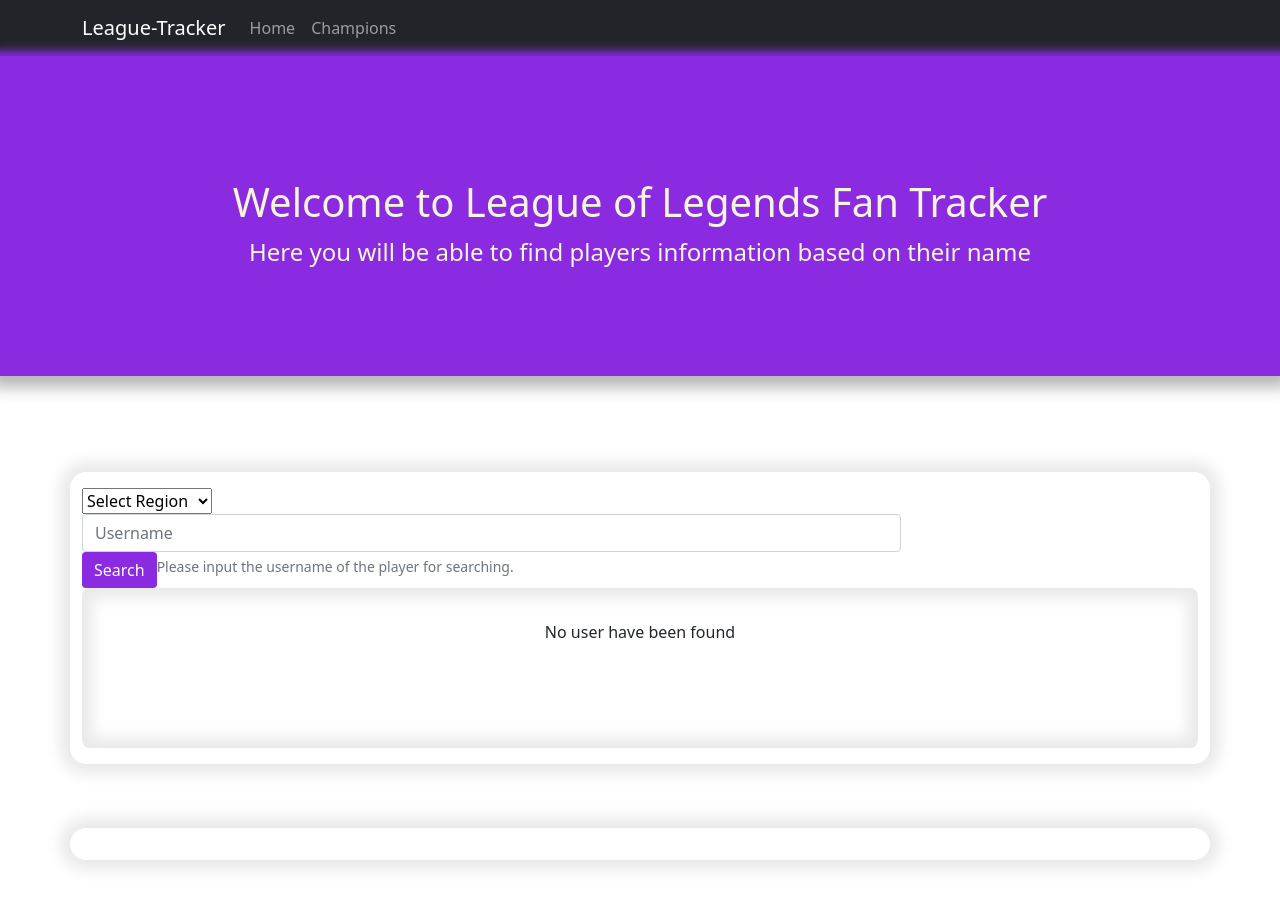
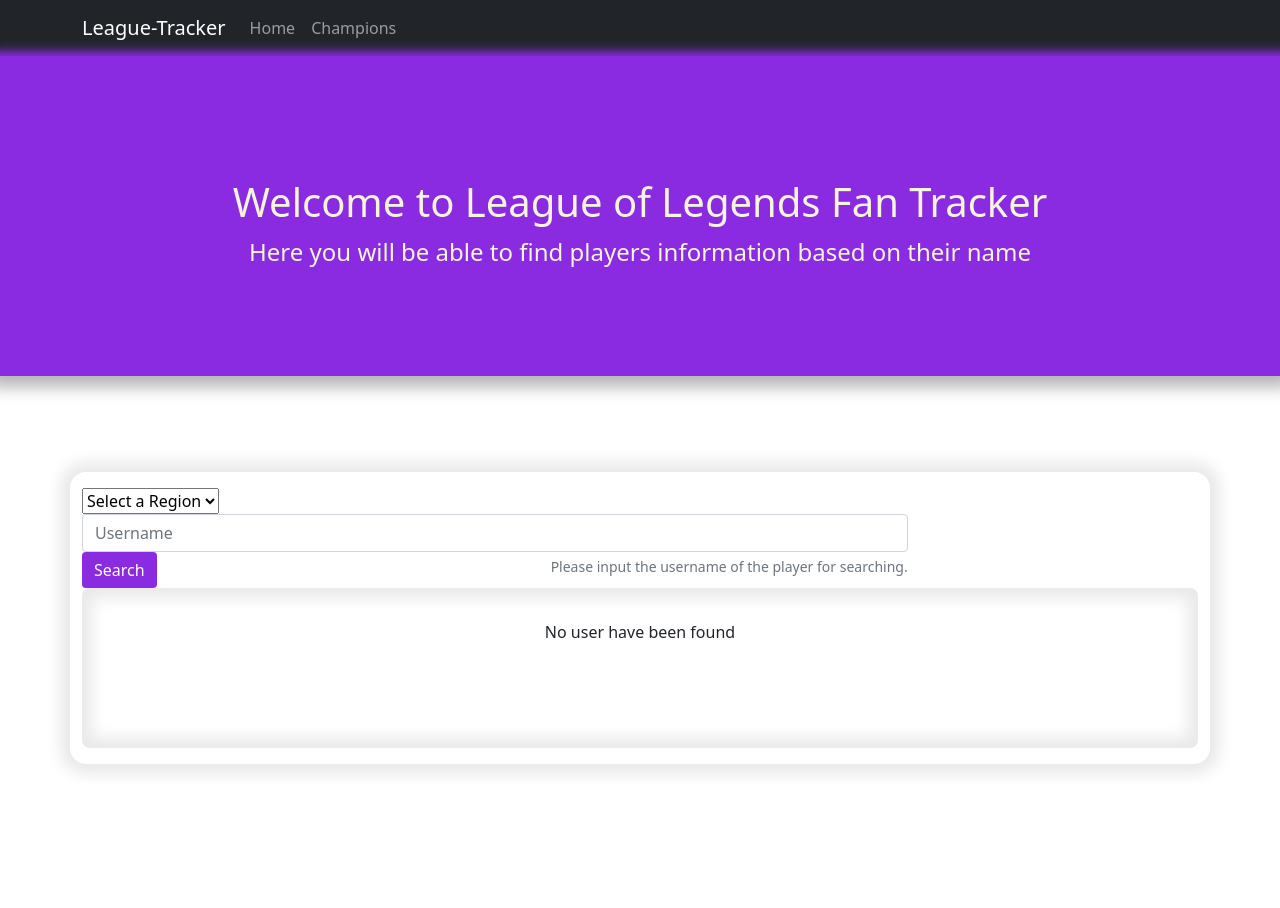
Before and after one commit to fernanhick/league-tracker-site, a React (Create React App) app: page / in a window 1280 px wide. Shown: the top 908 px of the page. After the commit the page ends 828 px from the top, so only its background shows below. Built offline with nearby package versions, Linux system fonts and the light colour scheme.

Commit message:
upd security

```diff
--- a/src/frontend/components/playersearch/Playersearch.js
+++ b/src/frontend/components/playersearch/Playersearch.js
@@ -20,6 +20,8 @@ const Playersearch = () => {
     const [userDetailedData, setUserDetailedData] = useState(null);
     const [region, setRegion] = useState("Select Region");
     const [matchHistory, setMatchHistory] = useState(null);
+    const [matches, setMatches] = useState(null);
+    const [loadingMatches, setLoadingMatches] = useState(true);
 
     const regions = [
         { label: "Brazil", value: "br1" },
@@ -72,12 +74,40 @@ const Playersearch = () => {
 
     if (region === "jp1" || region === "kr") continent = "ASIA";
 
-    const setDetailedDataQuery = (event) => {
+    const populateMatches = async (res) => {
+        setLoadingMatches(true);
+        let matchDetails = [];
+        let uri = "";
+        for (let i = 0; i < res.length; i++) {
+            uri = `https://${continent}.api.riotgames.com/lol/match/v5/matches/${res[i]}?api_key=${process.env.REACT_APP_RIOT_API_KEY}`;
+            await axios
+                .get(uri)
+                .then(function (res) {
+                    matchDetails.push(res.data);for (let i = 0; i < res.data.metadata.participants.length; i++) {
+            const e = res.data.metadata.participants[i];
+            if (e === userData.puuid) {
+                console.log(i);
+            }
+        }
+                })
+                .catch(function (err) {
+                    console.log(err);
+                });
+        }
+
+        setMatches(matchDetails);
+
+
+        setLoadingMatches(false);
+        console.log(matches);
+    };
+
+    const setDetailedDataQuery = async (event) => {
         let summonerD1 = `https://${region}.api.riotgames.com/lol/league/v4/entries/by-summoner/${userData.id}?api_key=${process.env.REACT_APP_RIOT_API_KEY}`;
 
-        let summonerDMatches = `https://${continent}.api.riotgames.com/lol/match/v5/matches/by-puuid/${userData.puuid}/ids?start=0&count=10&api_key=${process.env.REACT_APP_RIOT_API_KEY}`;
+        let summonerDMatches = `https://${continent}.api.riotgames.com/lol/match/v5/matches/by-puuid/${userData.puuid}/ids?start=0&count=5&api_key=${process.env.REACT_APP_RIOT_API_KEY}`;
 
-        axios
+        await axios
             .get(summonerD1)
             .then(function (response) {
                 setUserDetailedData(response.data);
@@ -87,11 +117,11 @@ const Playersearch = () => {
             .catch(function (err) {
                 console.log(err);
             });
-        axios
+        await axios
             .get(summonerDMatches)
             .then(function (response) {
                 setMatchHistory(response.data);
-                console.log(matchHistory);
+                populateMatches(response.data);
             })
             .catch(function (err) {
                 console.log(err);
@@ -104,13 +134,15 @@ const Playersearch = () => {
                 <Form id="searchForm">
                     <InputGroup>
                         <select onChange={handleRegionChange}>
-                            <option value="Select a Region">{region}</option>
+                            <option value="Select a Region">
+                                Select a Region
+                            </option>
                             {/* Mapping through each region object in our regions array
                         and returning an option element with the appropriate attributes / values.
                        */}
-                            {regions.map((region) => (
-                                <option key={region.label} value={region.value}>
-                                    {region.label}
+                            {regions.map((reg) => (
+                                <option key={reg.label} value={reg.value}>
+                                    {reg.label}
                                 </option>
                             ))}
                         </select>
@@ -172,17 +204,27 @@ const Playersearch = () => {
             ) : (
                 <></>
             )}
-            <Container className="detailsContainer">
-                {matchHistory && matchHistory.length > 0 ? (
+            {loadingMatches ? (
+                <></>
+            ) : (
+                <Container className="detailsContainer">
+                    {matches.info}
                     <Container id="mDetails">
-                        {matchHistory.map((match) => (
-                            <Card key={match} style={{ width: "18rem" }}>
+                        {matches.map((match) => (
+                            <Card
+                                key={match.info.gameId}
+                                style={{ width: "18rem" }}
+                            >
                                 <Card.Img
                                     variant="top"
                                     src="holder.js/100px180"
                                 />
                                 <Card.Body>
-                                    <Card.Title>{match}</Card.Title>
+                                    <Card.Title>
+                                        {match.info.teams[0].win === true
+                                            ? "Victory"
+                                            : "Defeat"}
+                                    </Card.Title>
                                     <Card.Text>
                                         Some quick example text to build on the
                                         card title and make up the bulk of the
@@ -195,10 +237,8 @@ const Playersearch = () => {
                             </Card>
                         ))}
                     </Container>
-                ) : (
-                    <></>
-                )}
-            </Container>{" "}
+                </Container>
+            )}
         </section>
     );
 };
--- a/src/frontend/components/playersearch/playersearch.css
+++ b/src/frontend/components/playersearch/playersearch.css
@@ -23,7 +23,7 @@
     margin-right: 1rem;
     display: flex;
     align-content: left;
-
+    justify-content: space-between;
     flex-wrap: wrap;
 }
 #fullResult {
@@ -62,3 +62,6 @@
     justify-content: space-around;
     flex-wrap: wrap;
 }
+#searchControlForm {
+    justify-content: space-around;
+}
```
Also changed, not shown: 1 other file (tests, documents, lock files or other folders).
